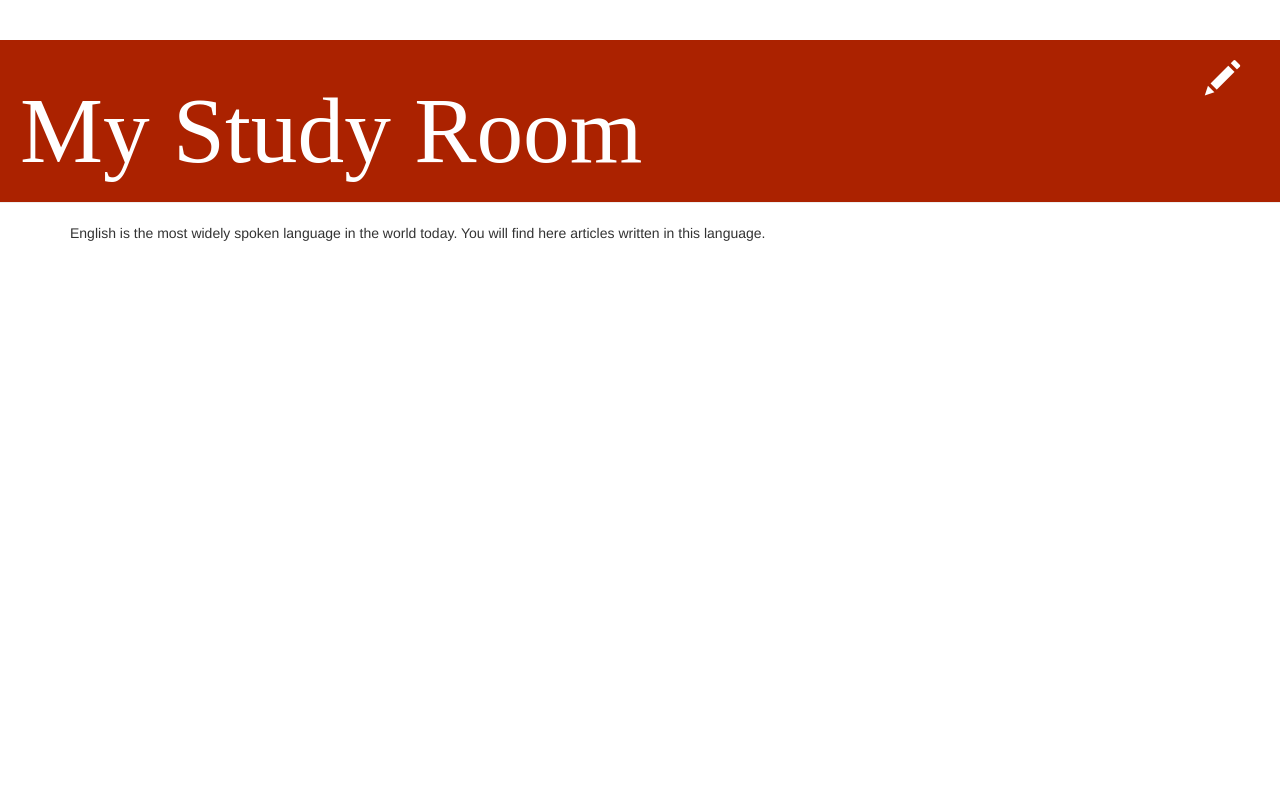
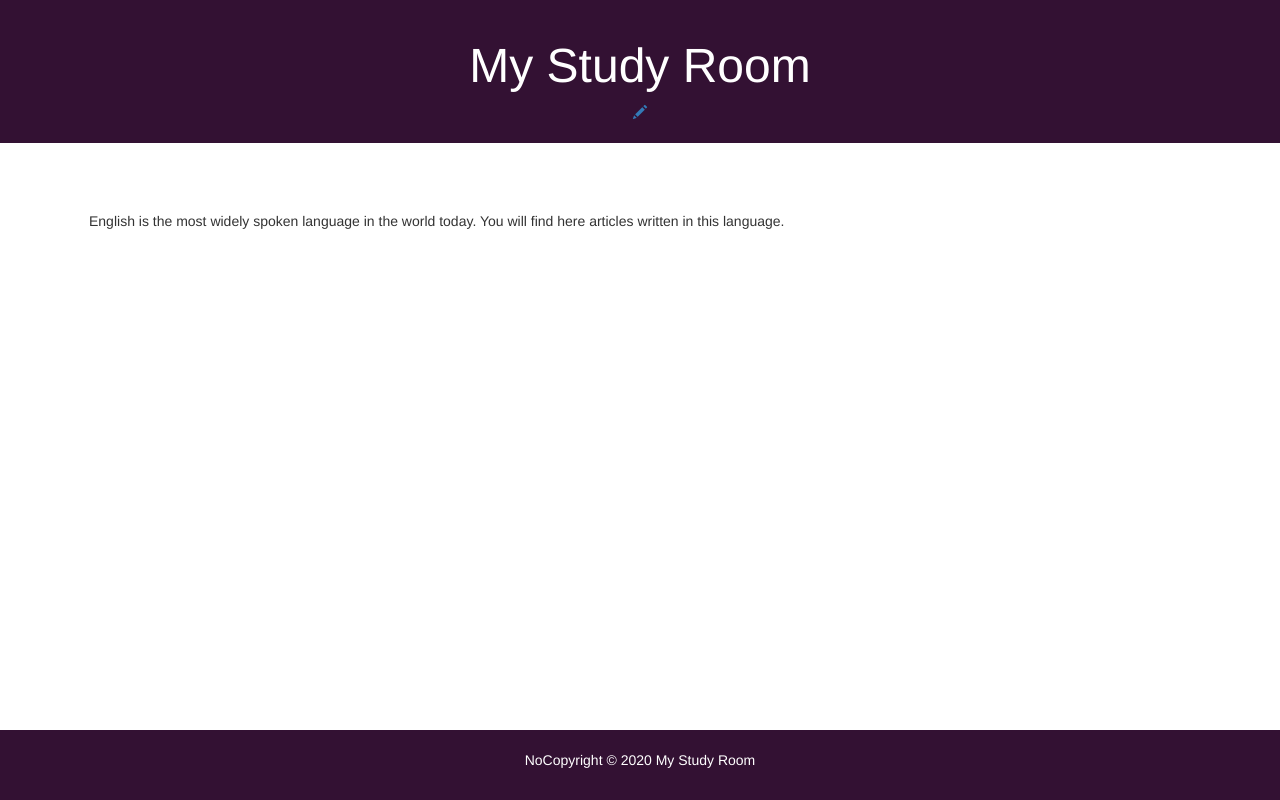
Before and after one commit to masodik/my-first-blog, a Django app: template blog/templates/blog/english.html in a window 1280 px wide. Run offline with Django 3.2, Linux system fonts and the light colour scheme; the template is opened without the code that fills it, so the values that code supplies are empty; some libraries are stand-ins or nearby versions.

Commit message:
Twenty-fourth or what

```diff
--- a/blog/static/css/blog.css
+++ b/blog/static/css/blog.css
@@ -1,70 +1,60 @@
-h1 a {
-    color: #008000;
-    font-family: 'Chilanka';
+body {
+	font-family: Arial, Helvetica, sans-serif;
+	background-color: #f1f1f1;
+	position: relative;
+	padding-bottom: 500px;
+	min-height: 100vh;
 }
 
-body {
-    padding-left : 0px;
+header {
+	position: -webkit-sticky;
+	position: sticky;
+	top: 0;
+	padding: 20px;
+	background-color: #313;
+	text-align: center;
 }
 
-.page-header {
-	background-color: #ab2200;
-	margin-top: 0;
-	padding: 20px 20px 20px 20px;
+
+header h1 a {
+	color:#fff;
+	font-size: 48px;
+	margin-bottom: 30px;
 }
 
-.page-header h1, .page-header h1 a, .page-header h1 a:visited, .page-header h1 a:active {
-	color: #ffffff;
-	font-size: 70pt;
-	text-decoration: none;
+main {
+	width: 90vw;
+	margin: 0 auto;
+	padding: 30px 20px;
 }
 
-.content {
-	margin-left: 70px;
+article {
+	background-color: #fff;
+	padding: 20px;
+	margin-bottom: 20px;
+	border-radius: 5px;
 }
 
-h1 {
-	font-family: 'Chilanka';
-	color: #008000
+article:last-child {
+	margin-bottom: 0;
 }
 
-h2 {
-	font-family: 'Times New Roman';
-	color: #838a04
+article h1 a {
+	color: #343;
+	margin: 10px 0 25px 0;
 }
 
-h3 {
-	font-family: 'Chilanka', cursive;
-	color: #808000
+article p {
+	margin-top: 16px;
+	line-height: 24px;
 }
 
-h4 {
-        font-family: 'Arial', cursive;
-	color: #000000
-}
-
-.date {
-	color: #282828;
-}
-
-.save {
-	float: right;
-}
-
-.post-form textarea, .post-form input {
+footer {
+	text-align: center;
+	background-color: #313;
+	color: #fff;
+	padding: 20px;
+	position: absolute;
+	bottom: 0;
 	width: 100%;
 }
-
-.top-menu, .top-menu:hover, .top-menu:visited {
-	color: #ffffff;
-	float: right;
-	font-size: 26pt;
-	margin-right: 20px;
-}
-
-.post {margin-bottom: 60px;
-}
-
-.post h1 a, .post h1 a:visited {
-	color: #121412;
-}
--- /dev/null
+++ b/blog/templates/blog/about.html
@@ -0,0 +1 @@
+asdfghjkléáű
--- a/blog/templates/blog/base.html
+++ b/blog/templates/blog/base.html
@@ -1,3 +1,4 @@
+<!DOCTYPE html>
 {% load staticfiles %}
 <html>
    <head>
@@ -9,7 +10,8 @@
       type="text/css">
    </head>
    <body>
-      <div class="page-header">
+    <header>
+     <h1><a href="/">My Study Room</a></h1>
 	   {% block english_new %}
 	   {% endblock %}
 	   {% block russian_new %}
@@ -20,19 +22,25 @@
 	   {% endblock %}
 	   {% block chemistry_new %}
 	   {% endblock %}
-	<h1><a href="/">My Study Room</a></h1>
-       </div>
+    </header>
+
+      <main>
        {% block welcome %}
        {% endblock %}
 
-       <div class="content container">
+         <article>
            <div class="row">
-		<div class="col-md-8">
+		        <div class=".col-md-8">
 		          {% block content %}
         	    {% endblock %}
 		        </div>
            </div>
-       </div>
+         </article>
+      </main>
+
+       <footer>
+	      <p> NoCopyright &copy; <script> document.write(new Date().getFullYear())</script> My Study Room</p>
+       </footer>
       </body>
 
 </html>
--- a/blog/templates/blog/home_page.html
+++ b/blog/templates/blog/home_page.html
@@ -14,3 +14,7 @@
 <br>
 <br>
 {% endblock %}
+
+{% block last %}
+{% include 'blog/about.html' %}
+{% endblock %}
--- a/blog/urls.py
+++ b/blog/urls.py
@@ -59,5 +59,8 @@ urlpatterns = [
 	url(r'^languages/english/new/$',
 		views.english_new,
 		name='english_new'),
+	url(r'^about/$',
+		views.about,
+		name='about'),
 
 ]
--- a/blog/views.py
+++ b/blog/views.py
@@ -124,3 +124,6 @@ def english_new(request):
 	else:
 		form = EnglishForm()
 	return render(request, 'blog/english_new.html', {'form': form})
+
+def about(request):
+	return render(request, 'blog/about.html')
```
Lines whose indentation alone changed are shown as unchanged.
